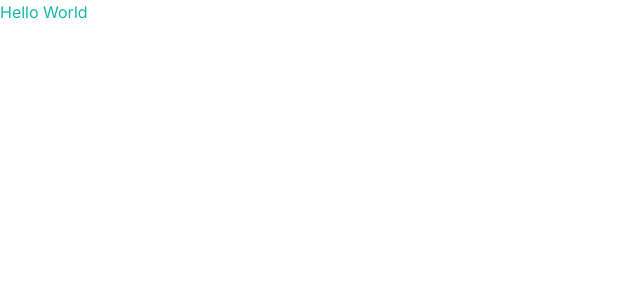
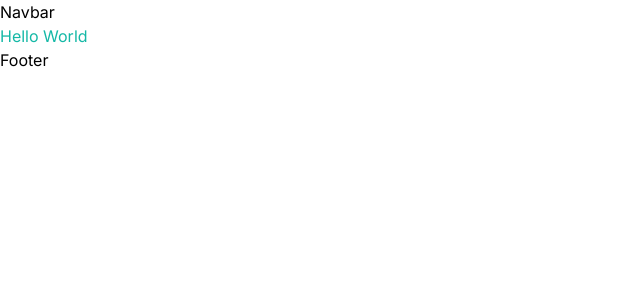
Before and after one commit to kbulau/serene-summit-guides, a Next.js app: page / in a window 1280 px wide. Shown: the top 300 px of the page, without its empty margins (0-640 px from the left). Built offline with nearby package versions, Linux system fonts and the light colour scheme.

Commit message:
add Footer and Navbar components

```diff
--- a/app/layout.tsx
+++ b/app/layout.tsx
@@ -1,22 +1,21 @@
-import type { Metadata } from 'next'
-import { Inter } from 'next/font/google'
-import './globals.css'
-
-const inter = Inter({ subsets: ['latin'] })
+import type {Metadata} from 'next';
+import './globals.css';
+import Navbar from '@/components/Navbar';
+import Footer from '@/components/Footer';
 
 export const metadata: Metadata = {
-  title: 'Create Next App',
-  description: 'Generated by create next app',
-}
+  title: 'Serene Summit Guides',
+  description: 'Travel UI/UX App for Camping',
+};
 
-export default function RootLayout({
-  children,
-}: {
-  children: React.ReactNode
-}) {
+export default function RootLayout({children}: {children: React.ReactNode}) {
   return (
     <html lang="en">
-      <body className={inter.className}>{children}</body>
+      <body>
+        <Navbar />
+        {children}
+        <Footer />
+      </body>
     </html>
-  )
+  );
 }
--- /dev/null
+++ b/components/Footer.tsx
@@ -0,0 +1,7 @@
+import React from 'react';
+
+const Footer = () => {
+  return <div>Footer</div>;
+};
+
+export default Footer;
--- /dev/null
+++ b/components/Navbar.tsx
@@ -0,0 +1,7 @@
+import React from 'react';
+
+const Navbar = () => {
+  return <div>Navbar</div>;
+};
+
+export default Navbar;
```
